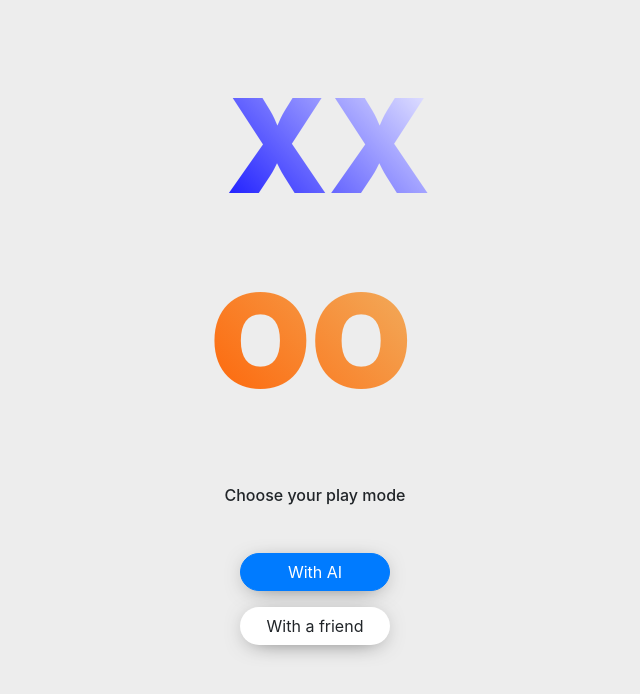
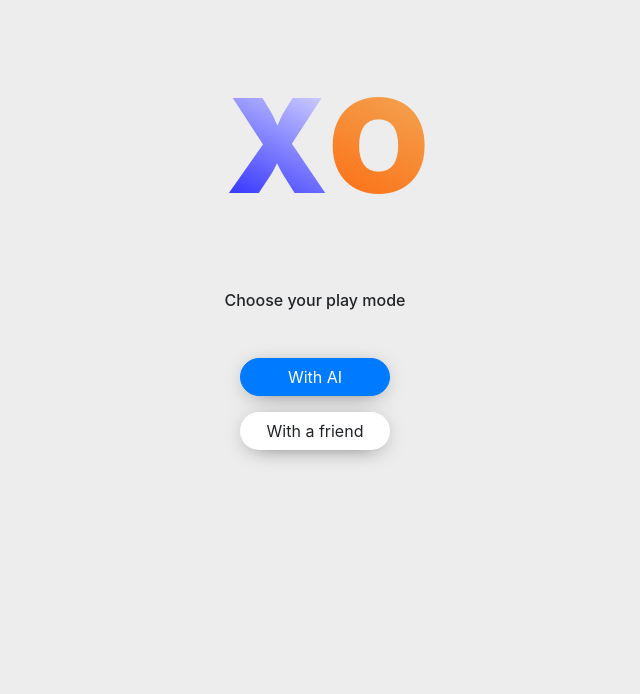
Before and after one commit to abhinandshetty/tictactoe, a React (Create React App) app: page /mode-selection in a window 1280 px wide. Shown: the top 694 px of the page, without its empty margins (325-965 px from the left). Built offline with nearby package versions, Linux system fonts and the light colour scheme.

Commit message:
removed text from HTNL

```diff
--- a/src/components/ModeSelection.jsx
+++ b/src/components/ModeSelection.jsx
@@ -8,8 +8,8 @@ function ModeSelection() {
         <div className="container mx-auto mt-5">
             <div className="m-auto" style={{ width: 300, height: '400px' }}>
                 <div className="row" style={{ marginLeft: 45 }}>
-                    <div className="block-x ml-3" style={{ fontSize: 130 }}>X</div>
-                    <div className="block-o mr-3" style={{ fontSize: 130 }}>O</div>
+                    <div className="block-x ml-3" style={{ fontSize: 130 }}></div>
+                    <div className="block-o mr-3" style={{ fontSize: 130 }}></div>
                 </div>
 
                 <div className="row mt-5">
--- a/src/components/PieceSelection.jsx
+++ b/src/components/PieceSelection.jsx
@@ -10,10 +10,10 @@ function PieceSelection() {
                 </div>
                 <div className="row mx-auto mt-3">
                     <div className="col">
-                        <div className="block-x" style={{ fontSize: 130 }}>X</div>
+                        <div className="block-x" style={{ fontSize: 130 }}></div>
                     </div>
                     <div className="col">
-                        <div className="block-o mr-3" style={{ fontSize: 130 }}>O</div>
+                        <div className="block-o mr-3" style={{ fontSize: 130 }}></div>
                     </div>
                 </div>
                 <div className="row mx-auto">
```
